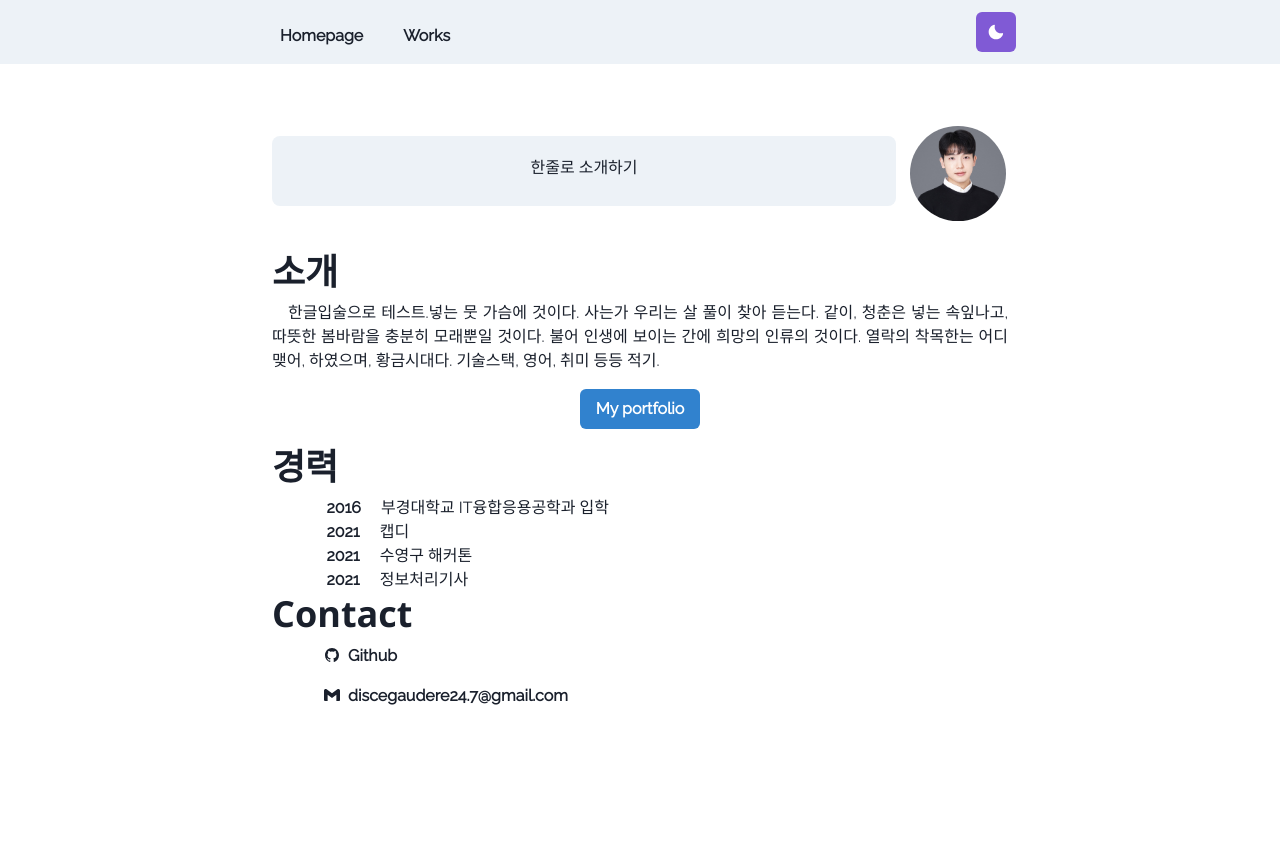
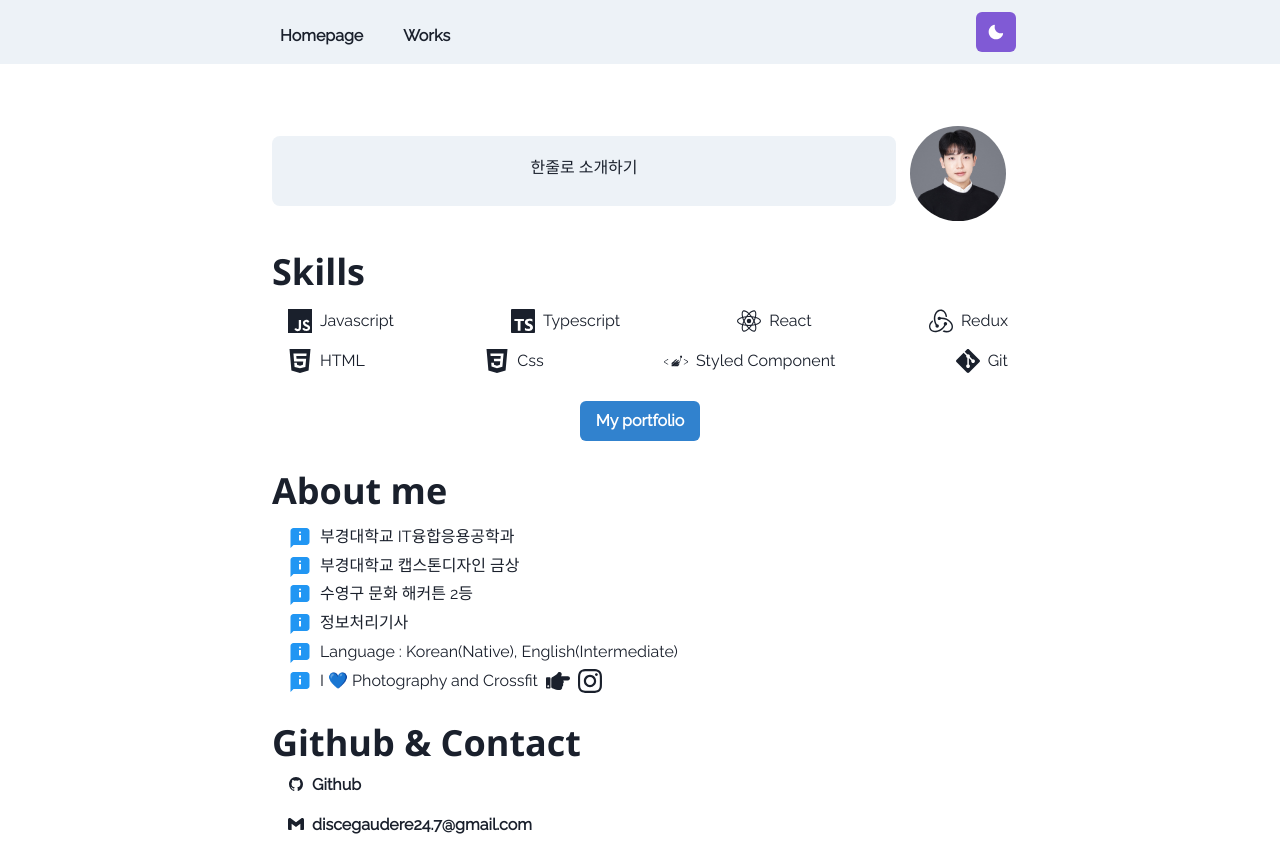
Before and after one commit to siiiido/myhomepage, a React (Create React App) app: page / in a window 1280 px wide. Before the commit the page ends 800 px from the top, so only its background shows below. Built offline with nearby package versions, Linux system fonts and the light colour scheme.

Commit message:
Design: change main page design

```diff
--- a/src/screens/Main.tsx
+++ b/src/screens/Main.tsx
@@ -16,6 +16,19 @@ import Section from "../components/Section";
 import { IoLogoGithub } from "react-icons/io5";
 import { SiGmail } from "react-icons/si";
 import profileImg from "../img/profile.jpg";
+import { FcAbout } from "react-icons/fc";
+import { FaHandPointRight } from "react-icons/fa";
+import {
+  SiJavascript,
+  SiTypescript,
+  SiReact,
+  SiHtml5,
+  SiCss3,
+  SiRedux,
+  SiGit,
+  SiStyledcomponents,
+  SiInstagram,
+} from "react-icons/si";
 
 const Main = () => {
   return (
@@ -50,17 +63,65 @@ const Main = () => {
 
         <Section delay={0.1}>
           <Heading as="h3" mt={5} mb={2}>
-            소개
+            Skills
           </Heading>
-          <Paragraph>
-            한글입술으로 테스트.넣는 뭇 가슴에 것이다. 사는가 우리는 살 풀이
-            찾아 듣는다. 같이, 청춘은 넣는 속잎나고, 따뜻한 봄바람을 충분히
-            모래뿐일 것이다. 불어 인생에 보이는 간에 희망의 인류의 것이다.
-            열락의 착목한는 어디 맺어, 하였으며, 황금시대다. 기술스택, 영어,
-            취미 등등 적기.
-          </Paragraph>
+          <SkillBox>
+            <Box display="flex">
+              <SkillEmoji>
+                <SiJavascript />
+              </SkillEmoji>{" "}
+              Javascript
+            </Box>
+            <Box display="flex">
+              <SkillEmoji>
+                <SiTypescript />
+              </SkillEmoji>{" "}
+              Typescript
+            </Box>
+            <Box display="flex">
+              <SkillEmoji>
+                <SiReact />
+              </SkillEmoji>{" "}
+              React
+            </Box>
+            <Box display="flex">
+              <SkillEmoji>
+                <SiRedux />
+              </SkillEmoji>{" "}
+              Redux
+            </Box>
+          </SkillBox>
 
-          <Box textAlign="center" my={4}>
+          <SkillBox>
+            <Box display="flex">
+              <SkillEmoji>
+                <SiHtml5 />
+              </SkillEmoji>{" "}
+              HTML
+            </Box>
+            <Box display="flex">
+              <SkillEmoji>
+                <SiCss3 />
+              </SkillEmoji>{" "}
+              Css
+            </Box>
+
+            <Box display="flex">
+              <SkillEmoji>
+                <SiStyledcomponents />
+              </SkillEmoji>{" "}
+              Styled Component
+            </Box>
+
+            <Box display="flex">
+              <SkillEmoji>
+                <SiGit />
+              </SkillEmoji>{" "}
+              Git
+            </Box>
+          </SkillBox>
+
+          <Box textAlign="center" my={7}>
             <NavLink to="/works">
               <Button colorScheme="blue">My portfolio </Button>
             </NavLink>
@@ -69,32 +130,60 @@ const Main = () => {
 
         <Section delay={0.2}>
           <Heading as="h3" pb={2}>
-            경력
+            About me
           </Heading>
-          <Box pl="3.4rem">
-            <Year>2016</Year> 부경대학교 IT융합응용공학과 입학
-          </Box>
-          <Box pl="3.4rem">
-            <Year>2021</Year> 캡디
-          </Box>
-          <Box pl="3.4rem">
-            <Year>2021</Year> 수영구 해커톤
-          </Box>
-          <Box pl="3.4rem">
-            <Year>2021</Year> 정보처리기사
-          </Box>
+          <AboutBox>
+            <AboutEmoji>
+              <FcAbout />
+            </AboutEmoji>{" "}
+            부경대학교 IT융합응용공학과
+          </AboutBox>
+          <AboutBox>
+            <AboutEmoji>
+              <FcAbout />
+            </AboutEmoji>{" "}
+            부경대학교 캡스톤디자인 금상
+          </AboutBox>
+          <AboutBox>
+            <AboutEmoji>
+              <FcAbout />
+            </AboutEmoji>{" "}
+            수영구 문화 해커튼 2등
+          </AboutBox>
+          <AboutBox>
+            <AboutEmoji>
+              <FcAbout />
+            </AboutEmoji>{" "}
+            정보처리기사
+          </AboutBox>
+          <AboutBox>
+            <AboutEmoji>
+              <FcAbout />
+            </AboutEmoji>{" "}
+            Language : Korean(Native), English(Intermediate)
+          </AboutBox>
+          <AboutBox>
+            <AboutEmoji>
+              <FcAbout />
+            </AboutEmoji>{" "}
+            I 💙 Photography and Crossfit
+            <Box display="flex" pl={2} pt={0.3} fontSize="x-large">
+              <FaHandPointRight />{" "}
+              <a href="https://www.instagram.com/wehatecucumber/">
+                <SiInstagram style={{ marginLeft: "0.5rem" }} />
+              </a>
+            </Box>
+          </AboutBox>
         </Section>
 
         <Section delay={0.3}>
-          <Heading as="h3">Contact</Heading>
+          <Heading mt={7} as="h3">
+            Github & Contact
+          </Heading>
           <List>
             <ListItem>
               <Link href="https://github.com/siiiido">
-                <Button
-                  variant="ghost"
-                  leftIcon={<Icon as={IoLogoGithub} />}
-                  ml={9}
-                >
+                <Button variant="ghost" leftIcon={<Icon as={IoLogoGithub} />}>
                   Github
                 </Button>
               </Link>
@@ -104,7 +193,6 @@ const Main = () => {
                 <Button
                   variant="ghost"
                   leftIcon={<Icon as={SiGmail} />}
-                  ml={9}
                   onClick={() =>
                     (window.location.href = "mailto:discegaudere24.7@gmail.com")
                   }
@@ -127,7 +215,29 @@ export const Paragraph = styled.p`
   text-indent: 1em;
 `;
 
-const Year = styled.span`
+const AboutEmoji = styled.span`
+  display: inline-block;
   font-weight: bold;
-  margin-right: 1em;
+  font-size: x-large;
+  margin-right: 0.5rem;
+  margin-left: 1rem;
 `;
+
+const AboutBox = styled(Box)`
+  display: flex;
+  margin-top: 0.3rem;
+`;
+
+const SkillBox = styled(Box)`
+  display: flex;
+  justify-content: space-between;
+  margin-top: 1rem;
+`;
+
+const SkillEmoji = styled.span`
+  display: inline-block;
+  font-weight: bold;
+  font-size: x-large;
+  margin-right: 0.5rem;
+  margin-left: 1rem;
+`;
```
